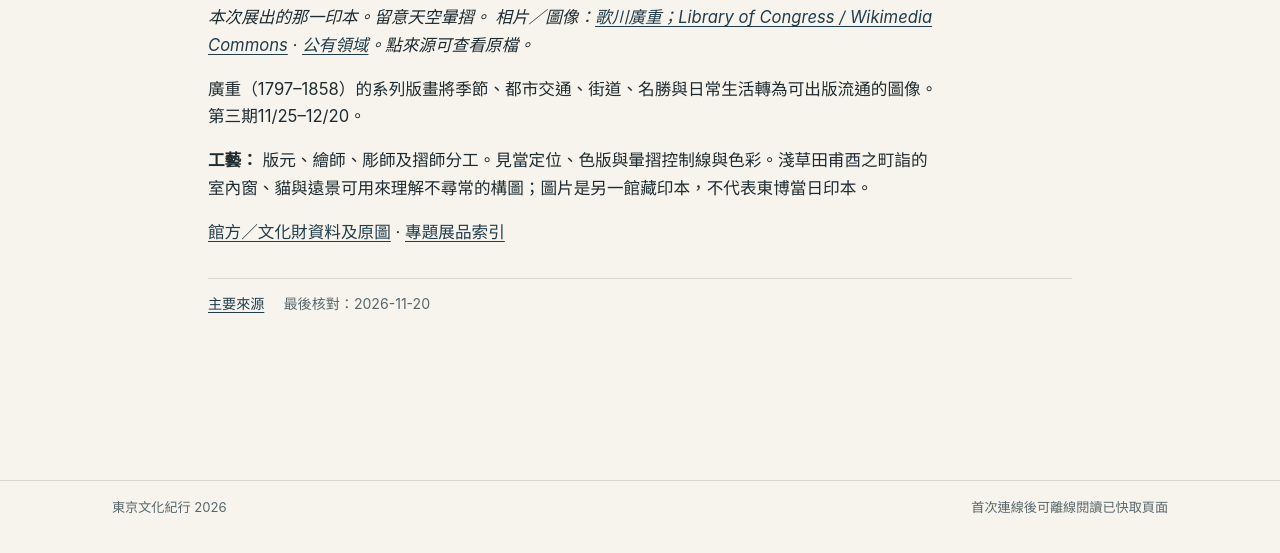
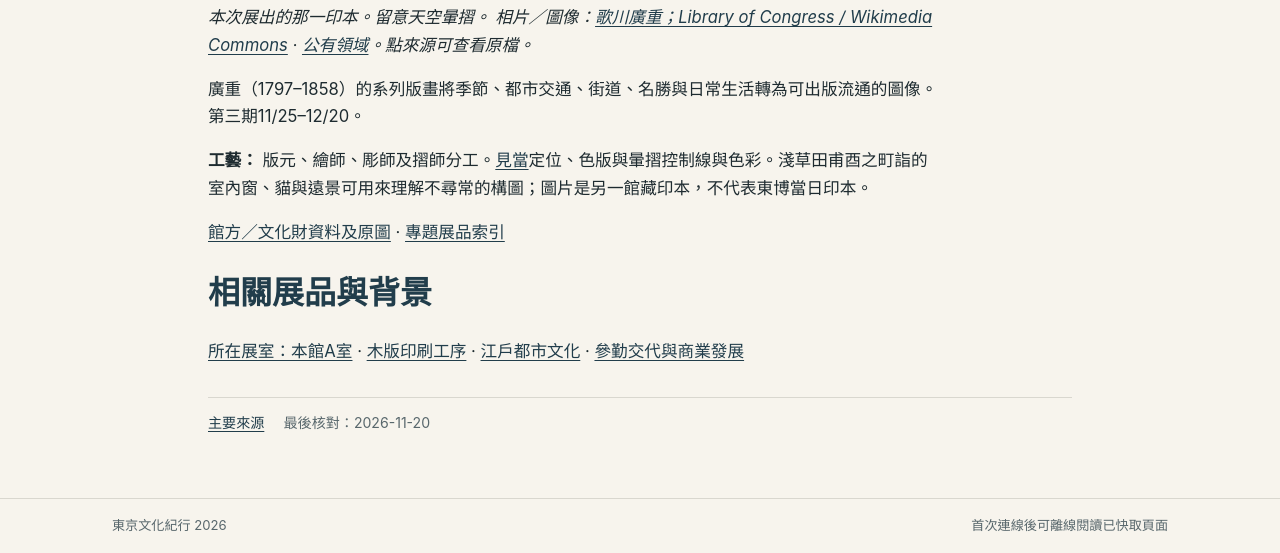
Before and after one commit to davetwchiu/tokyo-culture-trip-2026, a Jekyll site: the page built from content/works/hiroshige.md, in a window 1280 px wide and 1326 px high. Shown: the part 773-1326 px from the top of the window. Built offline with Jekyll 4.4.1, drawn with Linux system fonts in a browser that asks for light colours.

Commit message:
Link hiroshige object to museum and interpretive context

```diff
--- a/content/works/hiroshige.md
+++ b/content/works/hiroshige.md
@@ -24,6 +24,10 @@ offline: true
 
 廣重（1797–1858）的系列版畫將季節、都市交通、街道、名勝與日常生活轉為可出版流通的圖像。第三期11/25–12/20。
 
-**工藝：** 版元、繪師、彫師及摺師分工。見當定位、色版與暈摺控制線與色彩。淺草田甫酉之町詣的室內窗、貓與遠景可用來理解不尋常的構圖；圖片是另一館藏印本，不代表東博當日印本。
+**工藝：** 版元、繪師、彫師及摺師分工。[見當](/tokyo-culture-trip-2026/history/craft/#woodblock)定位、色版與暈摺控制線與色彩。淺草田甫酉之町詣的室內窗、貓與遠景可用來理解不尋常的構圖；圖片是另一館藏印本，不代表東博當日印本。
 
 [館方／文化財資料及原圖](https://www.tnm.jp/modules/r_free_page/index.php?id=2759) · [專題展品索引](../)
+
+## 相關展品與背景
+
+[所在展室：本館A室](/tokyo-culture-trip-2026/museums/tokyo-national-museum/buildings/honkan/#hiroshige-room) · [木版印刷工序](/tokyo-culture-trip-2026/history/craft/#woodblock) · [江戶都市文化](/tokyo-culture-trip-2026/history/culture/#edo) · [參勤交代與商業發展](/tokyo-culture-trip-2026/history/political/#sankin-kotai)
```
